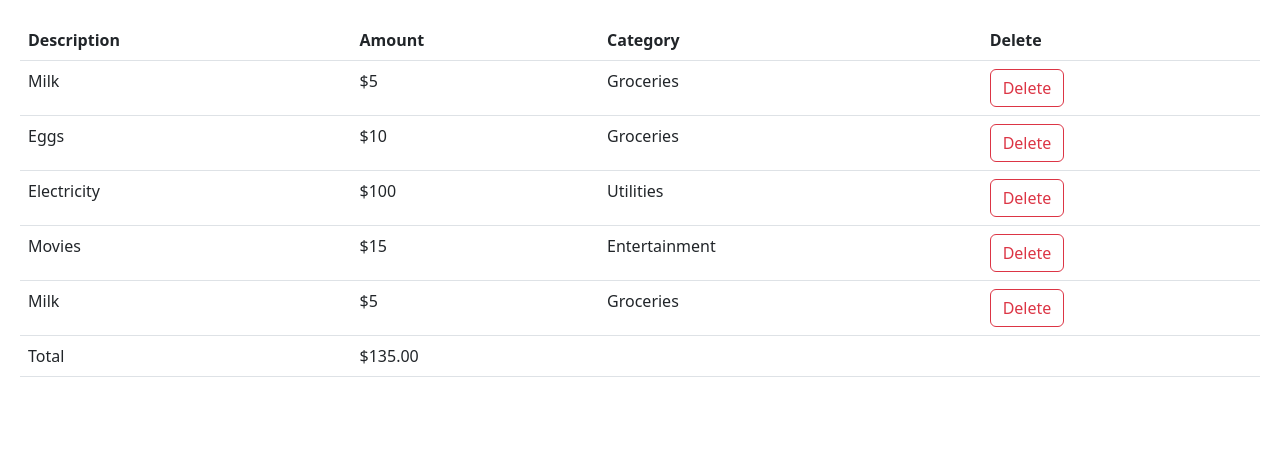
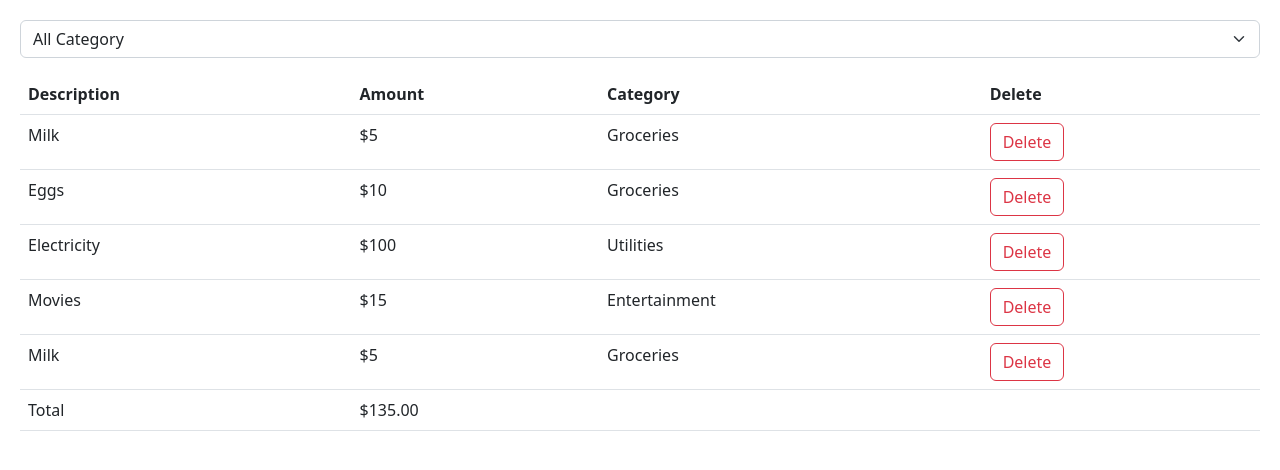
Before and after one commit to Murugananthstr/FullCourseReact18withTypeScript, a React (Vite) app in the folder react-app/: page / in a window 1280 px wide. Shown: the top 470 px of the page. Built offline with nearby package versions, Linux system fonts and the light colour scheme.

Commit message:
Added Expenses Filter components

```diff
--- a/react-app/src/App.tsx
+++ b/react-app/src/App.tsx
@@ -2,40 +2,46 @@ import { useState } from "react";
 import ExpenseList, {
   Expense,
 } from "./components/expense-tracker/components/ExpenseList";
+import ExpenseFilter from "./components/expense-tracker/components/ExpenseFilter";
 
 function App() {
-  const prodCategory: string[] = ["Groceries", "Utilities", "Entertainment"];
+  const prodCategory: string[] = [
+    "All Category",
+    "Groceries",
+    "Utilities",
+    "Entertainment",
+  ];
 
   const expensesDetails: Expense[] = [
     {
       id: 1,
       description: "Milk",
       amount: 5.0,
-      category: prodCategory[0],
+      category: prodCategory[1],
     },
     {
       id: 2,
       description: "Eggs",
       amount: 10.0,
-      category: prodCategory[0],
+      category: prodCategory[1],
     },
     {
       id: 3,
       description: "Electricity",
       amount: 100.0,
-      category: prodCategory[1],
+      category: prodCategory[2],
     },
     {
       id: 4,
       description: "Movies",
       amount: 15.0,
-      category: prodCategory[2],
+      category: prodCategory[3],
     },
     {
       id: 5,
       description: "Milk",
       amount: 5.0,
-      category: prodCategory[0],
+      category: prodCategory[1],
     },
   ];
 
@@ -45,8 +51,22 @@ function App() {
     setExpense(expense.filter((x) => x.id != id));
   };
 
+  const handleSelectCategory = (category: string) => {
+    setExpense(
+      category === "All Category"
+        ? expensesDetails
+        : expensesDetails.filter((x) => x.category === category)
+    );
+  };
+
   return (
     <div>
+      <div className="mb-3">
+        <ExpenseFilter
+          categories={prodCategory}
+          onSelectCategory={handleSelectCategory}
+        />
+      </div>
       <ExpenseList expenses={expense} onDelete={handleDelete} />
     </div>
   );
--- /dev/null
+++ b/react-app/src/components/expense-tracker/components/ExpenseFilter.tsx
@@ -0,0 +1,27 @@
+import React from "react";
+
+interface Props {
+  categories: string[];
+  onSelectCategory: (category: string) => void;
+}
+
+const ExpenseFilter = ({ categories, onSelectCategory }: Props) => {
+  return (
+    <div>
+      <select
+        name=""
+        id=""
+        className="form-select"
+        onChange={(event) => onSelectCategory(event.target.value)}
+      >
+        {categories.map((x) => (
+          <option key={x} value={x}>
+            {x}
+          </option>
+        ))}
+      </select>
+    </div>
+  );
+};
+
+export default ExpenseFilter;
--- a/react-app/src/components/expense-tracker/components/ExpenseList.tsx
+++ b/react-app/src/components/expense-tracker/components/ExpenseList.tsx
@@ -13,6 +13,7 @@ interface Props {
 }
 
 const ExpenseList = ({ expenses, onDelete }: Props) => {
+  if (!expenses) return null;
   return (
     <div>
       <table className="table table-border">
```
